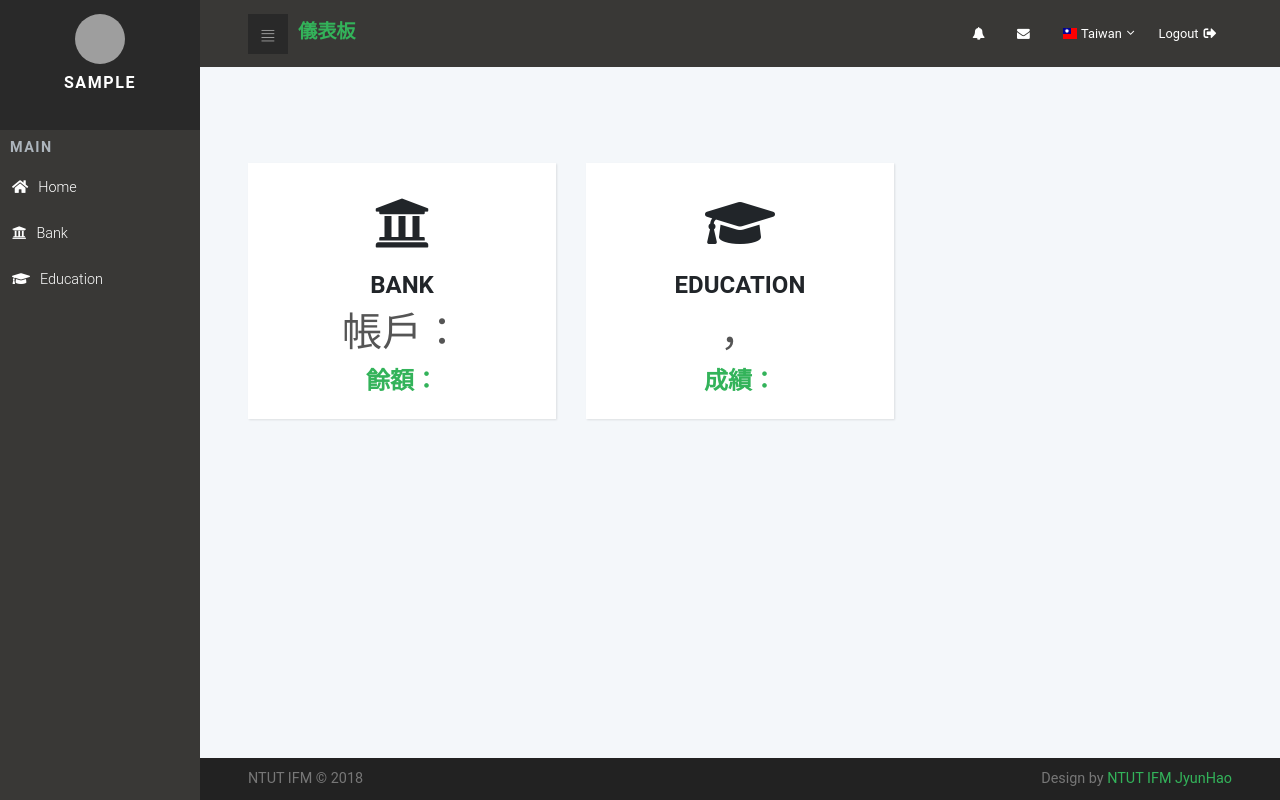
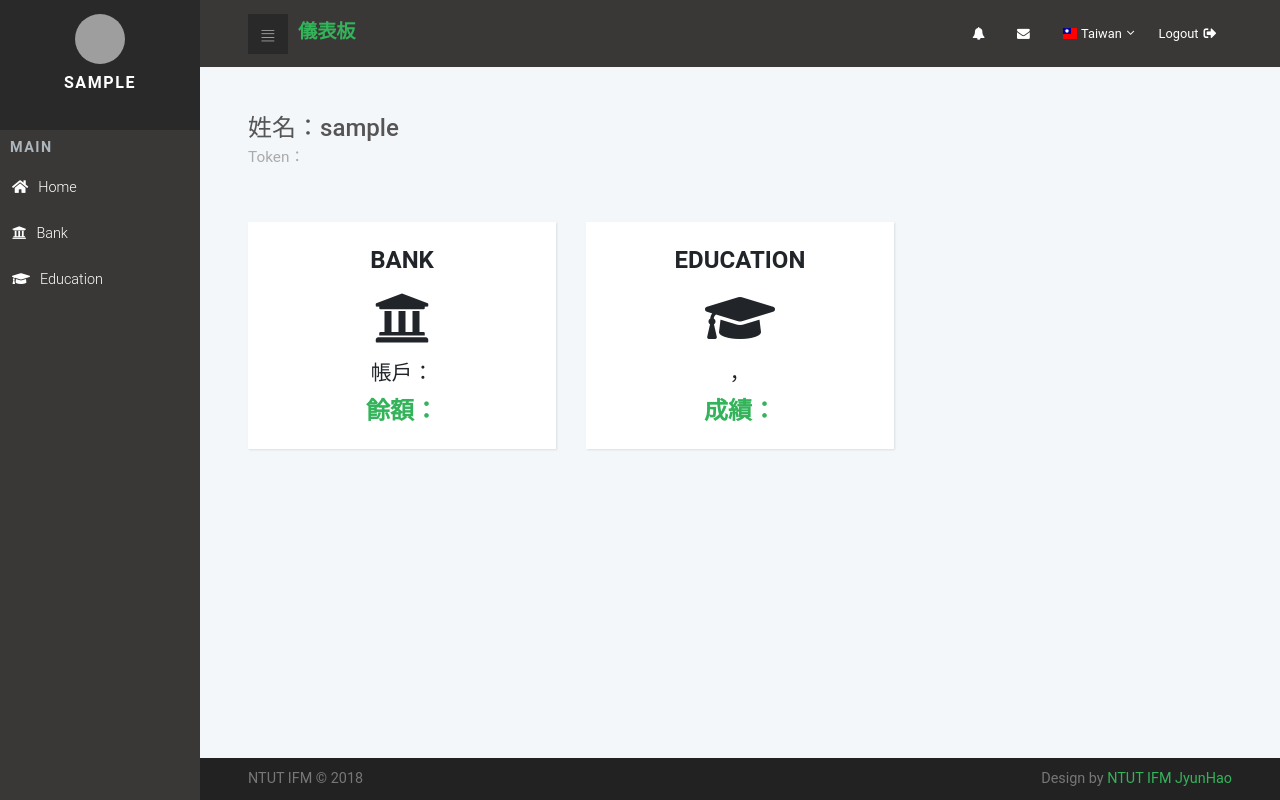
Before and after one commit to kobechao/ID-Recorgnition-System-Demo, a Flask app: page /index/ in a window 1280 px wide. Run offline with Flask 2, Linux system fonts and the light colour scheme; a user stored in the database is signed in; data comes from the database, SQL or seed files in the repository; data that the repository does not hold is empty; parts of the project's set-up code (start-up, migrations or seed data) failed here and were passed over; some libraries are stand-ins or nearby versions; grey boxes are pictures that could not be loaded.

Commit message:
0604 UI fix

```diff
--- a/Recognition_App/templates/index.html
+++ b/Recognition_App/templates/index.html
@@ -98,43 +98,76 @@
         </nav>
       </header>
       <!-- Counts Section -->
+  {% if session.logged_in %}
+      <section class="dashboard-counts section-padding">
+          <div class="container-fluid">
+        <div class="row">
+            <div class="col">
 
-      <section class="dashboard-counts section-padding">
+              <div class="wrapper count-title d-flex">
 
+                <div class="name">
+                  <div class="display h1">
+                    <strong class="name">姓名：{{ session['userName']}}</strong>
+                  </div>
+                  <div class="display h3">
+                    <span>Token：</span>
+                    </div>
+              </div>
+              </div>
+            </div>
+
+          </div>
+        </div>
       </section>
 
       <!-- Statistics Section-->
-      {% if session.logged_in %}
+
       <section class="statistics">
+
         <div class="container-fluid">
+
           <div class="row d-flex">
             {% for department, data in res.items() %}
 
          <!--    <span>{{ session['userid']}}</span>
             <span>{{ data['userName'] }}</span>
             <span>{{ data['birthday'] }}</span> -->
-            <div class="col-lg-4">
-              <!-- Income-->
-              <div class="card income text-center">
 
 
-               <!--  <span>{{ session['userid']}}</span>
-                <span>{{ data['userName'] }}</span>
-                <span>{{ data['birthday'] }}</span> -->
-                {% if department == "BANK" %}
-                <div class="icon"><i class="fas fa-university"></i></div>
-                 <div ><strong>{{ department }}</strong>
-                <div class="number">帳戶：{{ data['amount'] }}</div>
-                <strong class="text-primary">餘額：{{ data['bankAccount'] }}</strong>
-                {% elif department == "EDUCATION" %}
-                <div class="icon"><i class="fas fa-graduation-cap"></i></div>
-                 <div ><strong >{{ department }}</strong>
-                 <div class="number">{{ data['schoolName'] }}，{{ data['department'] }}</div>
-                 <strong class="text-primary">成績：{{ data['grade'] }}</strong>
+                    {% if department == "BANK" %}
+                        {% if data['bankAccount'] == null %}
+
+                          {% else %}
+                            <div class="col-lg-4">
+                            <div class="card income text-center">
+                              <strong>{{ department }}</strong>
+                            <div class="icon"><i class="fas fa-university"></i></div>
+
+                            <div class="display h2">帳戶：{{ data['bankAccount'] }}</div>
+                            <strong class="text-primary">餘額：{{ data['amount'] }}</strong>
+                          </div>
+                        </div>
+                          {% endif %}
+
+                    {% elif department == "EDUCATION" %}
+                         {% if data['schoolName'] == null %}
+
+                          {% else %}
+                          <div class="col-lg-4">
+                            <div class="card income text-center">
+                            <strong >{{ department }}</strong>
+                            <div class="icon"><i class="fas fa-graduation-cap"></i></div>
+
+                            <div class="display h2">{{ data['schoolName'] }}，{{ data['department'] }}</div>
+                            <strong class="text-primary">成績：{{ data['grade'] }}</strong>
+                             </div>
+                           </div>
+                          {% endif %}
                   {% endif %}
-              </div>
-            </div>
-          </div>
+
+
+
              {% endfor%}
         </div>
         </div>
--- a/Recognition_App/views/register.py
+++ b/Recognition_App/views/register.py
@@ -1,4 +1,4 @@
-from flask import Blueprint, render_template, request, redirect
+from flask import Blueprint, render_template, request, redirect,flash
 from .MYSQL import connect_to_db
 from Recognition_App.contract import ID_Recognition_Contract, getContractDBData
 
@@ -21,7 +21,7 @@ def register() :
 		print( 'post:', form)
 
 		if ID_Recognition_Contract.getUserRegisterTable( userID=form['personalID'] ) :
-			flash( 'Has Data' )
+			flash( '此ID已註冊過' )
 			return redirect( '/register')
 
 		else :
@@ -40,6 +40,7 @@ def register() :
 				cursor.execute( sql % ( form['personalID'], ID_Recognition_Contract.address, ID_Recognition_Contract.contractABI, registerTx ))
 
 				conn.commit()
+				flash( '註冊成功' )
 
 			except Exception as e :
 				flash( str(e) )
```
Also changed, not shown: Recognition_App/templates/bank.html (+5 -5 lines), Recognition_App/static/img/favicon.ico.
